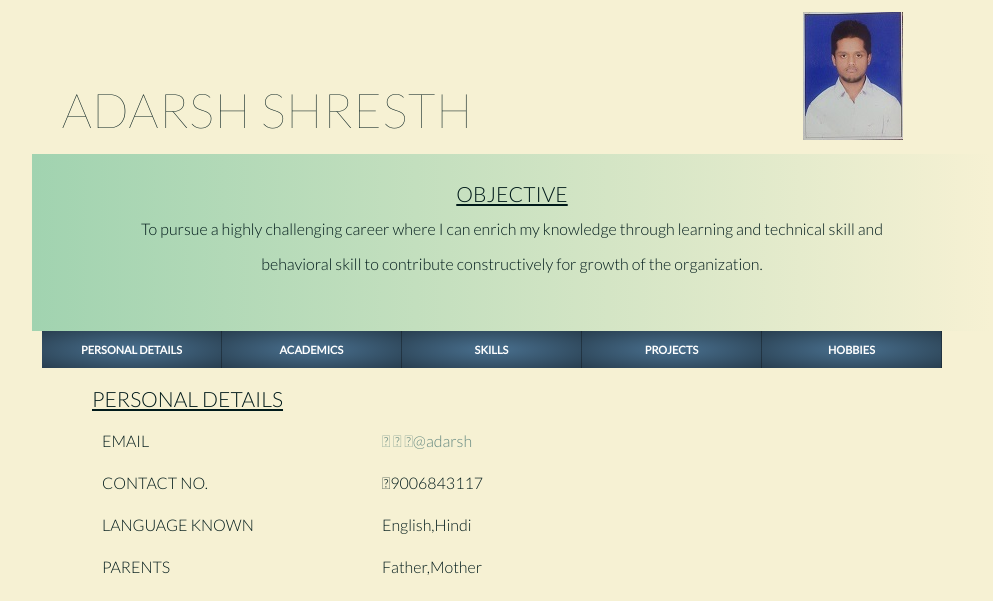
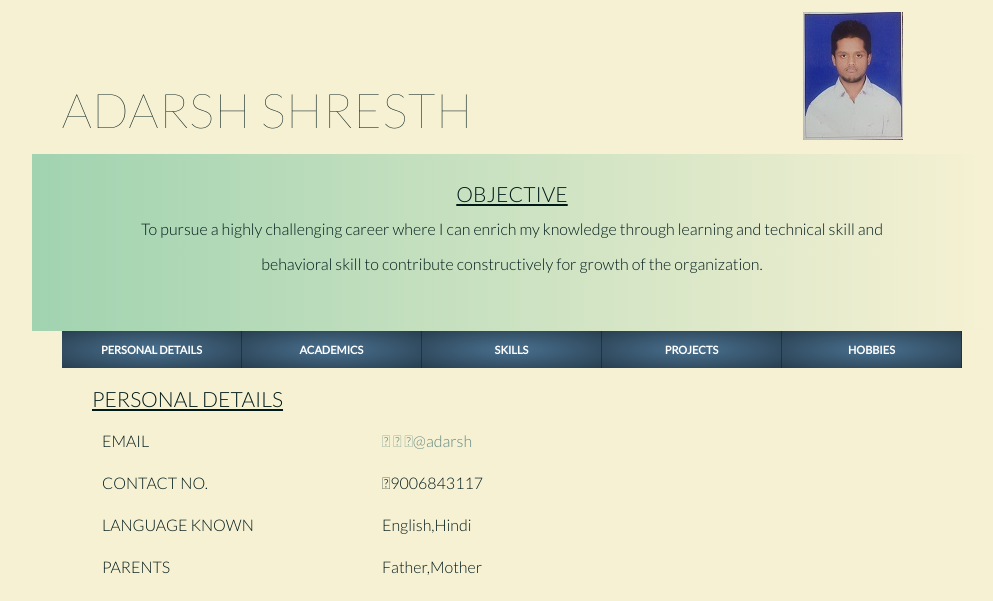
Before and after one commit to Adarsh0910/portfolio, a plain HTML site: page index.html in a window 1280 px wide. Shown: the top 601 px of the page, without its empty margins (128-1121 px from the left). Drawn offline with Linux system fonts and the light colour scheme.

Commit message:
Update main.css

```diff
--- a/main.css
+++ b/main.css
@@ -109,8 +109,6 @@ em{
 }
 /*navigation*/
 .nav ul{
-  position: relative;
-  left: -20px;
   font: bold 11px "Lato","Helvetica Neue", Helvetica, Arial, sans-serif;
   text-transform: uppercase;
   margin-bottom: 10px;
```
